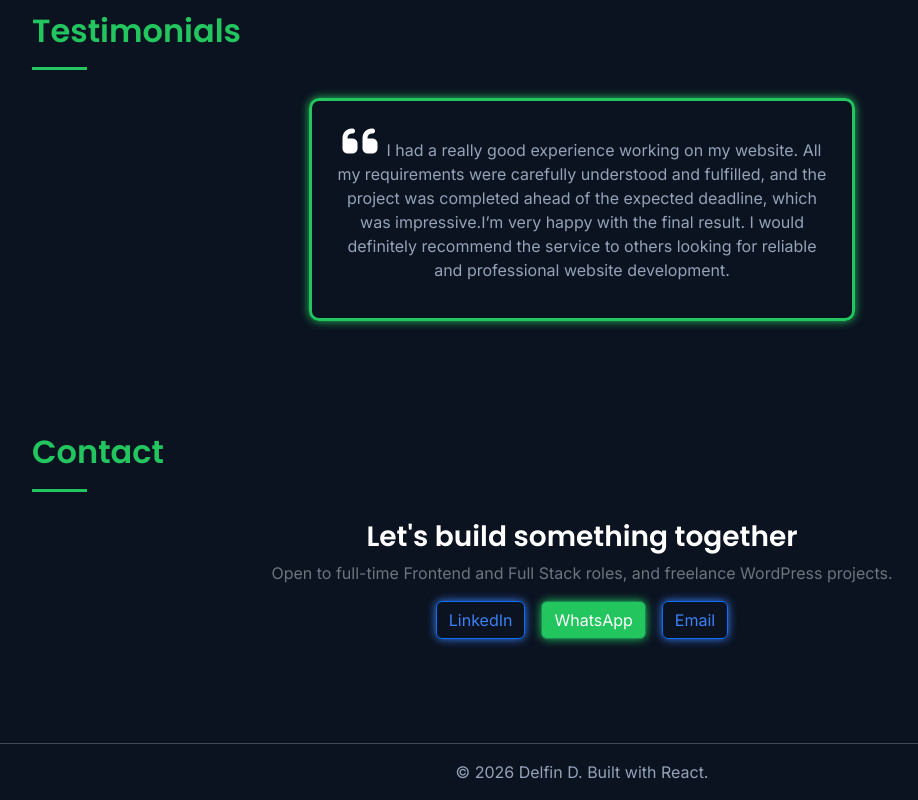
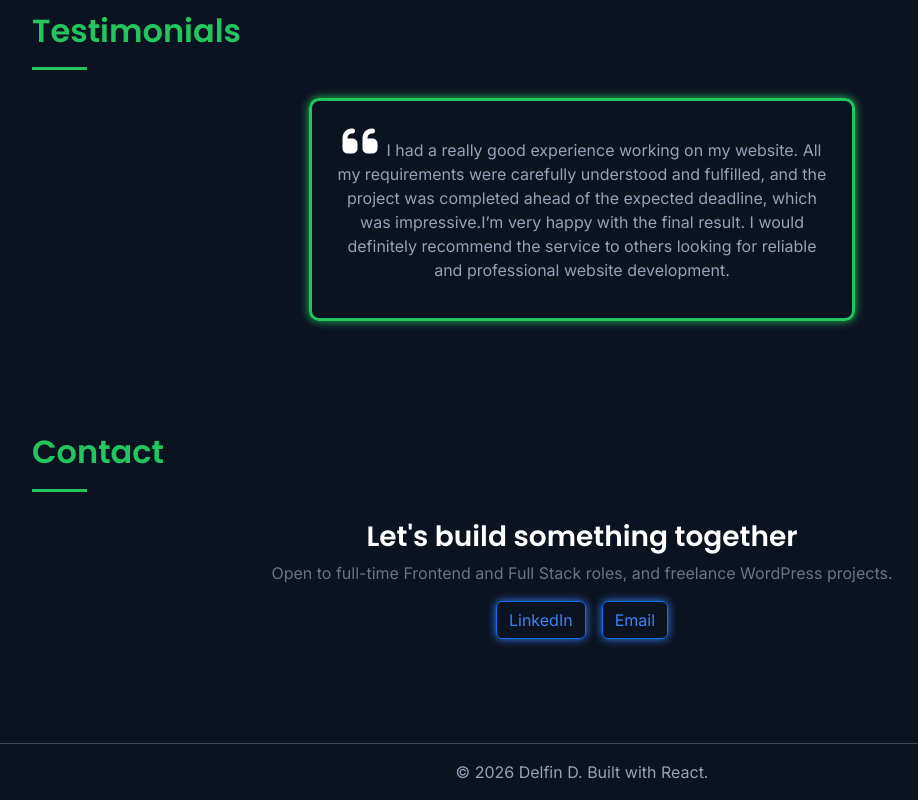
Before and after one commit to Delfin22072001/Frontend-Portfolio, a React (Vite) app: page / in a window 1280 px wide. Shown: the part 3368-4168 px from the top of the page, without its empty margins (58-976 px from the left). Built offline with nearby package versions, Linux system fonts and the light colour scheme.

Commit message:
comment whatsapp icon

```diff
--- a/src/Pages/Home.jsx
+++ b/src/Pages/Home.jsx
@@ -289,7 +289,7 @@ export default function Home() {
             <p className="text-secondary">Open to full-time Frontend and Full Stack roles, and freelance WordPress projects.</p>
             <div className="d-flex justify-content-center gap-3">
               <a href="https://www.linkedin.com/in/delfin-d-839876227/" target="_blank" className="btn btn-outline-primary">LinkedIn</a>
-              <a href="https://wa.me/918300957074?text=Hi%20Delfin%2C%20I%20saw%20your%20portfolio" target="_blank" className="btn btn-success">WhatsApp</a>
+              {/* <a href="https://wa.me/918300957074?text=Hi%20Delfin%2C%20I%20saw%20your%20portfolio" target="_blank" className="btn btn-success">WhatsApp</a> */}
               <a href="mailto:delfin22072002@gmail.com" className="btn btn-outline-primary">Email</a>
             </div>
           </div>
```
